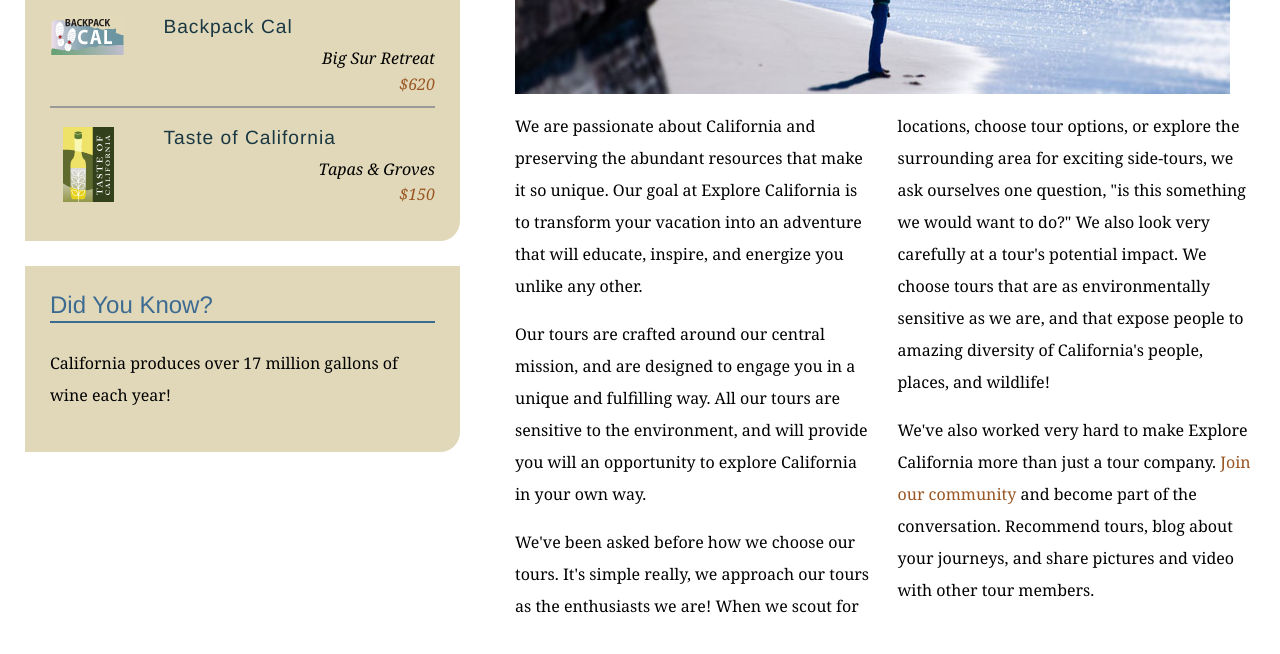
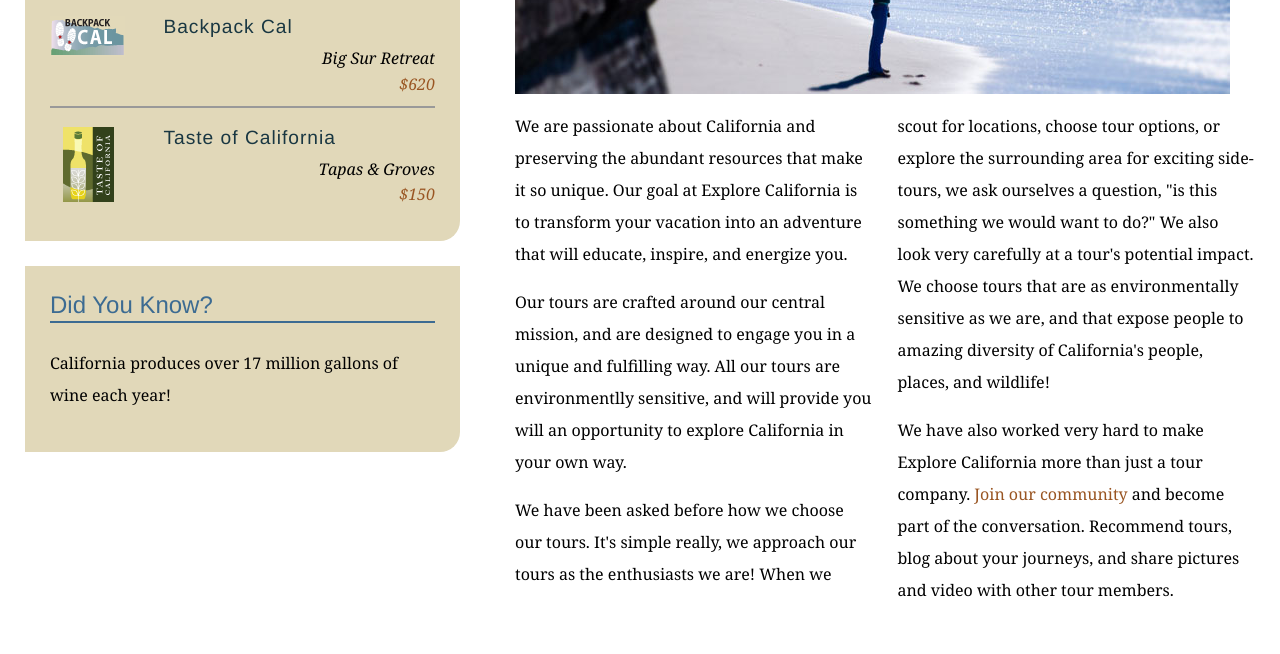
Before and after one commit to yding4/explore_california, a plain HTML site: page mission.html in a window 1280 px wide. Shown: the part 590-1244 px from the top of the page. Drawn offline with Linux system fonts and the light colour scheme.

Commit message:
Text edits on mission page

```diff
--- a/mission.html
+++ b/mission.html
@@ -62,10 +62,10 @@
           <h1>Who we are</h1>
           <img src="assets/images/mission_look.jpg" alt="Looking out at the Pacific" class="articleImage" />
           <div class="multiCol">
-            <p>We are passionate about California and preserving the abundant resources that make it so unique. Our goal at Explore California is to transform your vacation into an adventure that will educate, inspire, and energize you unlike any other.</p>
-            <p>Our tours are crafted around our central mission, and are designed to engage you in a unique and fulfilling way. All our tours are sensitive to the environment, and will provide you will an opportunity to explore California in your own way.</p>
-            <p>We've been asked before how we choose our tours. It's simple really, we approach our tours as the enthusiasts we are! When we scout for locations, choose tour options, or explore the surrounding area for exciting side-tours, we ask ourselves one question, &quot;is this something we would want to do?&quot; We also look very carefully at a tour's potential impact. We choose tours that are as environmentally sensitive as we are, and that expose people to amazing diversity of California's people, places, and wildlife!</p>
-            <p>We've also worked very hard to make Explore California more than just a tour company. <a href="explorers/join.html">Join our community</a> and become part of the conversation. Recommend tours, blog about your journeys, and share pictures and video with other tour members.</p>
+            <p>We are passionate about California and preserving the abundant resources that make it so unique. Our goal at Explore California is to transform your vacation into an adventure that will educate, inspire, and energize you.</p>
+            <p>Our tours are crafted around our central mission, and are designed to engage you in a unique and fulfilling way. All our tours are environmentlly sensitive, and will provide you will an opportunity to explore California in your own way.</p>
+            <p>We have been asked before how we choose our tours. It's simple really, we approach our tours as the enthusiasts we are! When we scout for locations, choose tour options, or explore the surrounding area for exciting side-tours, we ask ourselves a question, &quot;is this something we would want to do?&quot; We also look very carefully at a tour's potential impact. We choose tours that are as environmentally sensitive as we are, and that expose people to amazing diversity of California's people, places, and wildlife!</p>
+            <p>We have also worked very hard to make Explore California more than just a tour company. <a href="explorers/join.html">Join our community</a> and become part of the conversation. Recommend tours, blog about your journeys, and share pictures and video with other tour members.</p>
           </div>
         </div>
       </div>
```
